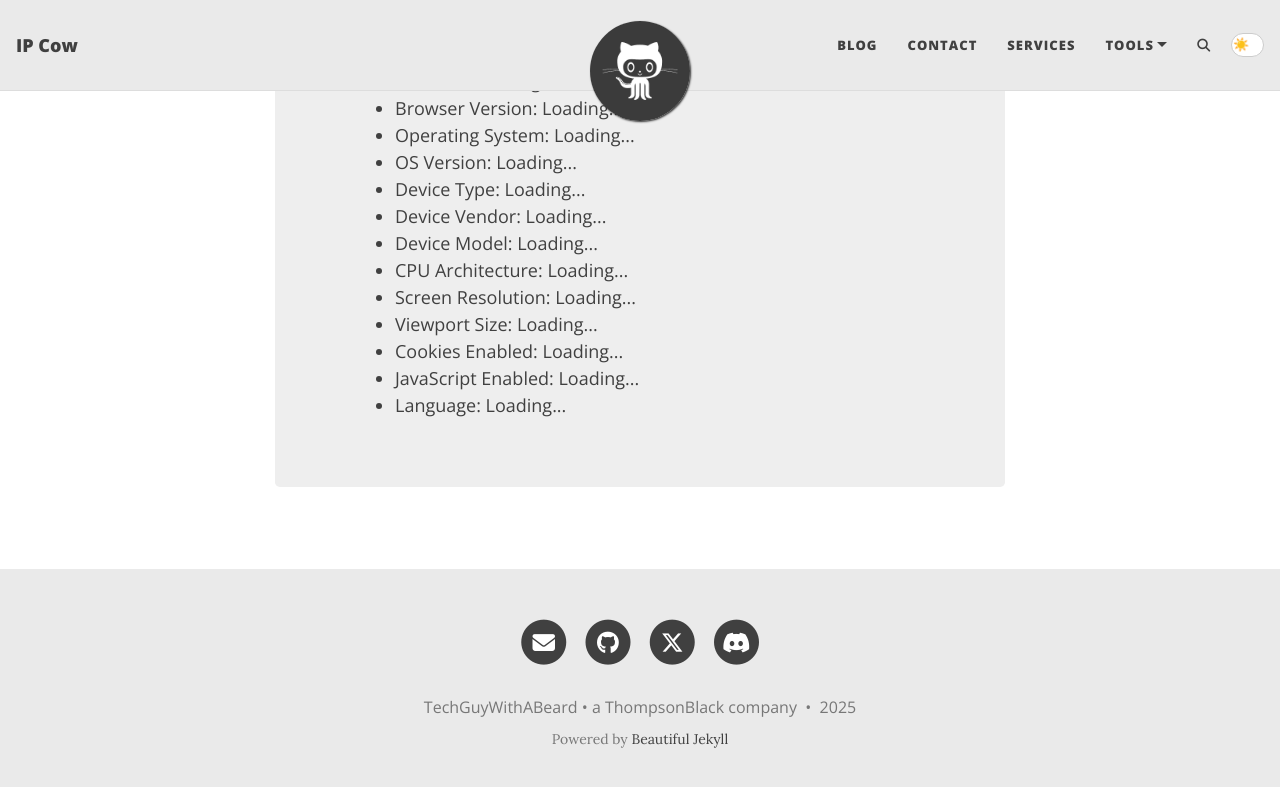
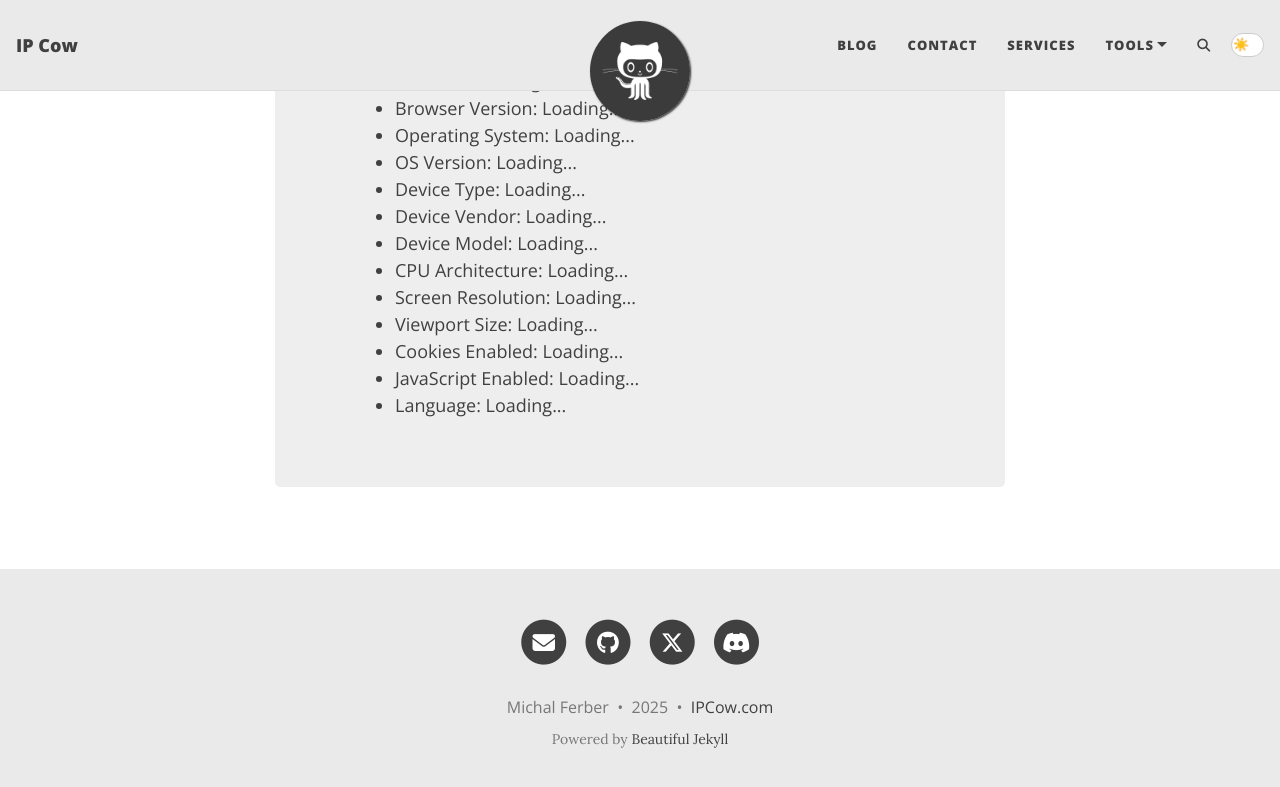
Before and after one commit to MichalAFerber/ipcow, a Jekyll site: the page built from index.html, in a window 1280 px wide and 900 px high, scrolled down 717 px, cut to the strip 0-796 px from the top of the window. Shown: the top 787 px of the strip. Built offline with Jekyll 4.4.1, drawn with Linux system fonts in a browser that asks for light colours; the list of posts is cut into pages by our own code; comment, search, counter and statistics services are not loaded; some of the changed lines change nothing that is shown.

Commit message:
Customizing site theme

```diff
--- a/_config.yml
+++ b/_config.yml
@@ -1,7 +1,7 @@
 url: "https://dev.ipcow.com"
 baseurl: ""
 title: IP Cow
-author: TechGuyWithABeard&nbsp;&bull;&nbsp;a ThompsonBlack company
+author: Michal Ferber
 
 navbar-links:
   Blog: "blog"
@@ -64,14 +64,14 @@
 
 # Select which social network share links to show in posts
 share-links-active:
-  twitter: false
-  facebook: false
-  linkedin: false
+  twitter: true
+  facebook: true
+  linkedin: true
   vk: false
 
 # How to display the link to your website in the footer
 # Remove this if you don't want a link in the footer
-# url-pretty: "MyWebsite.com"
+url-pretty: "IPCow.com"
 
 # Add the website title to the title of every page
 title-on-all-pages: true
@@ -89,12 +89,12 @@
 post_search: true
 
 # Add a button in the footer to edit the current page. Only works if your website is hosted on GitHub
-# edit_page_button: true
+edit_page_button: true
 
 # Allow sub-menu items (second-level navigation menu items) to be longer than the top-level menu
 # If this setting is off, then long sub-menu words might get cut off
 # See https://github.com/daattali/beautiful-jekyll/issues/765 to understand the issue this setting can solve
-navbar-var-length: true
+navbar-var-length: false
 
 # The keywords to associate with your website, for SEO purposes
 keywords: "what is my ip, ip lookup, whats my ip, whatismyip, ip address lookup, find ip, find your ip address, ipaddress, ipconfig, address, remote, remote access, whois, speedtest, speed test, vpn, admin, dns lookup, dns checker, dns, tcp, udp, port scanner, port scan, portscan, telnet, ping, traceroute, http header, lan, wan, network, router, gateway, ssl, tls, ssh, openssh, linux, ipv6, ipv4"
```
